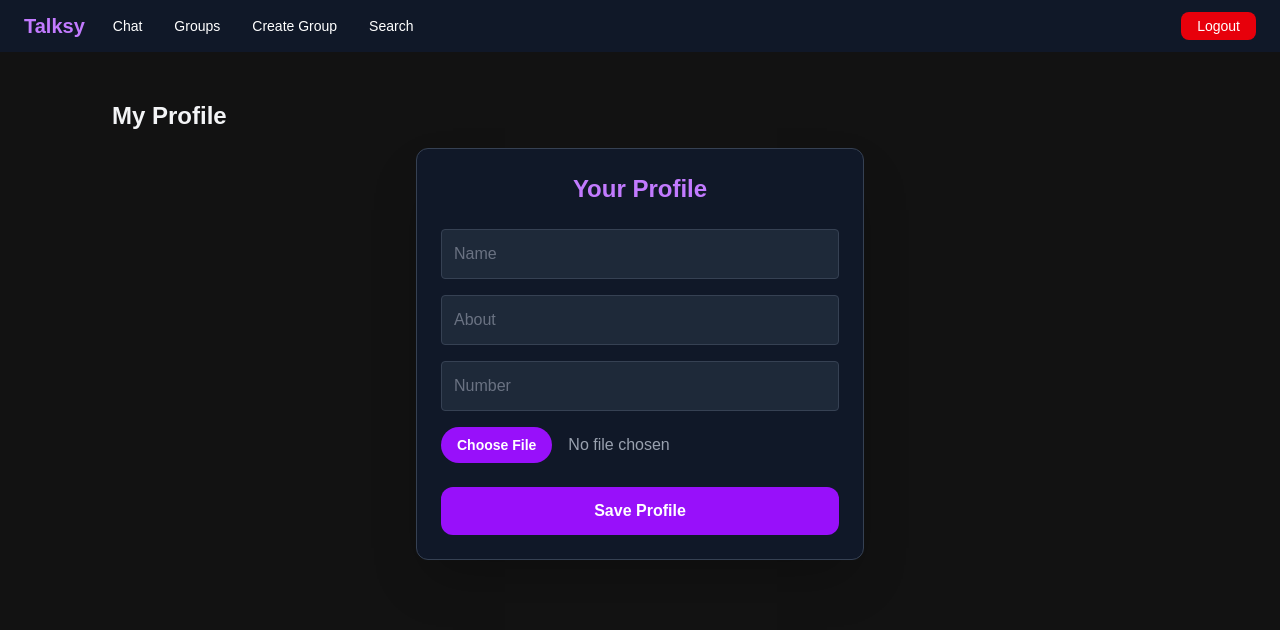
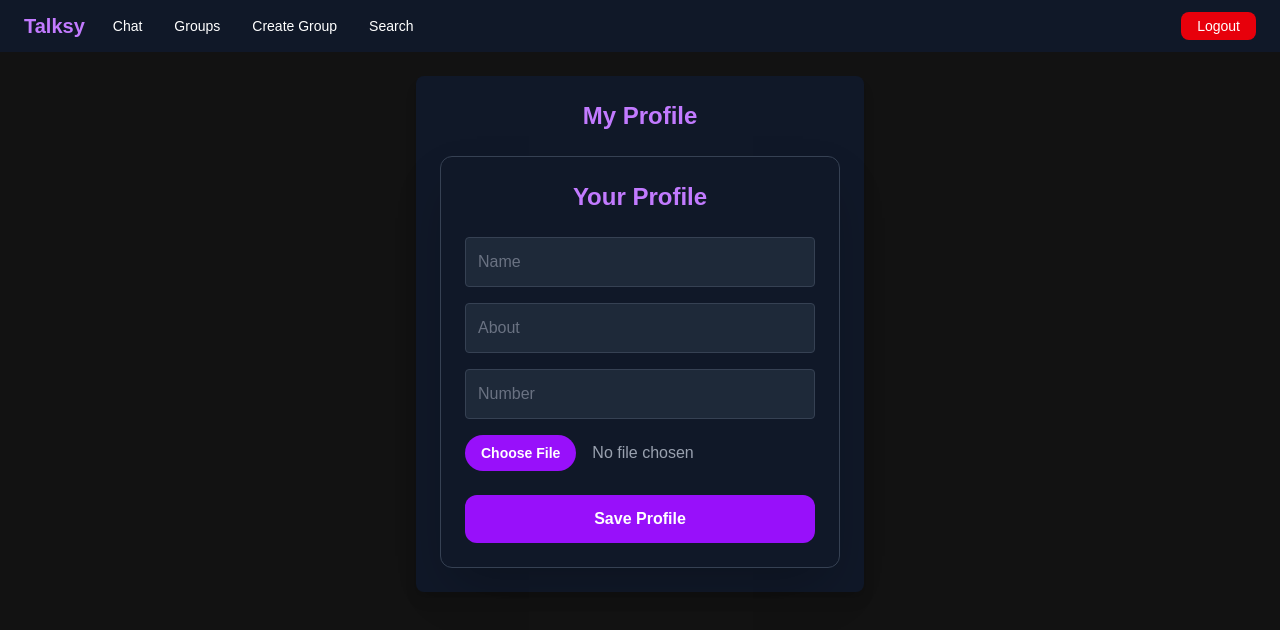
Before and after one commit to umair379/Talksy, a Next.js app: page /profile in a window 1280 px wide. Shown: the top 630 px of the page. Built offline with nearby package versions, Linux system fonts and the light colour scheme; no server answers; the database is empty; sample sign-in values are in the browser's storage.

Commit message:
Update page.tsx

```diff
--- a/src/app/profile/page.tsx
+++ b/src/app/profile/page.tsx
@@ -2,8 +2,10 @@ import ProfileForm from "@/components/ProfileForm";
 
 export default function ProfilePage() {
   return (
-    <div className="p-6">
-      <h1 className="text-2xl font-bold mb-4">My Profile</h1>
+    <div className="p-6 max-w-md mx-auto bg-gray-900 text-gray-100 rounded-lg shadow-lg">
+      <h1 className="text-2xl font-bold mb-6 text-purple-400 text-center">
+        My Profile
+      </h1>
       <ProfileForm />
     </div>
   );
```
